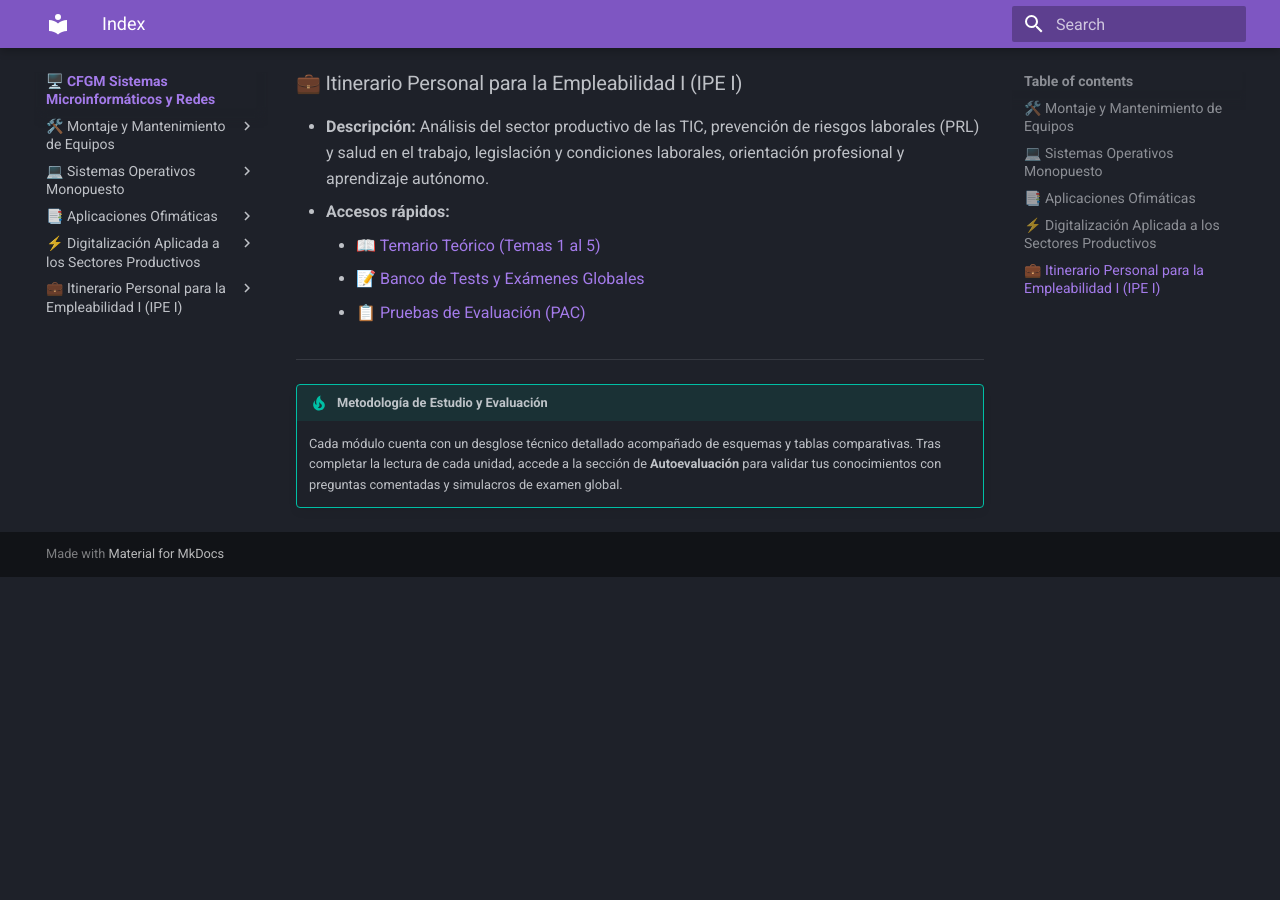
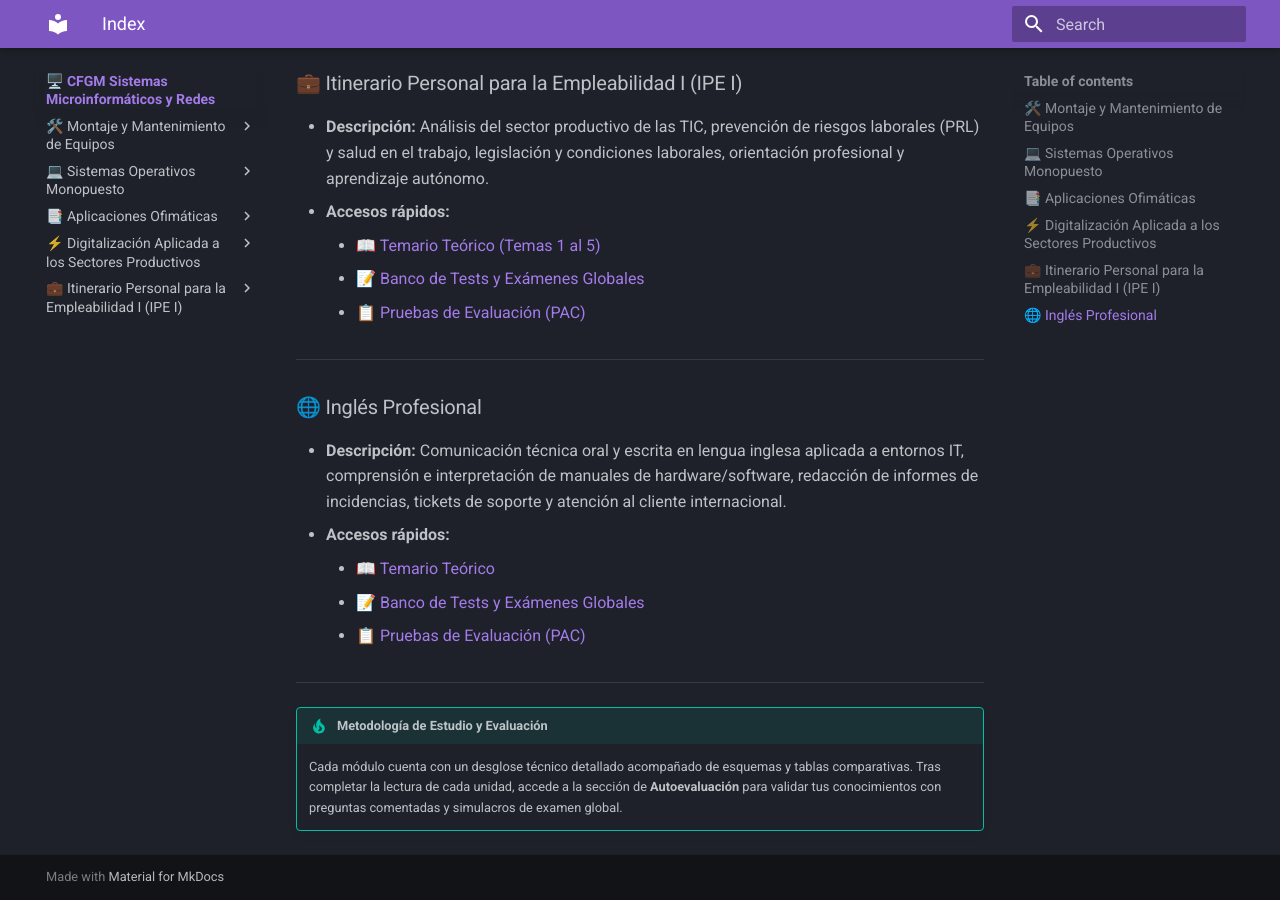
Before and after one commit to Beamspark/SMR-Apuntes, an MkDocs documentation site: the page built from docs/smr/index.md, in a window 1280 px wide and 900 px high, scrolled down 1780 px. Built offline with MkDocs 1.6.1 and Material for MkDocs 9.7.7, drawn with Linux system fonts in a browser that asks for light colours; before the commit the page ends 2357 px from its top, so only the background shows below that.

Commit message:
Update index.md

```diff
--- a/docs/smr/index.md
+++ b/docs/smr/index.md
@@ -53,5 +53,14 @@ Este espacio está concebido como una base de conocimiento estructurada, con esq
 
 ---
 
+### 🌐 Inglés Profesional
+* **Descripción:** Comunicación técnica oral y escrita en lengua inglesa aplicada a entornos IT, comprensión e interpretación de manuales de hardware/software, redacción de informes de incidencias, tickets de soporte y atención al cliente internacional.
+* **Accesos rápidos:**
+    * [📖 Temario Teórico](ingles/index.md)
+    * [📝 Banco de Tests y Exámenes Globales](ingles/test/index.md)
+    * [📋 Pruebas de Evaluación (PAC)](ingles/pac/index.md)
+
+---
+
 !!! tip "Metodología de Estudio y Evaluación"
     Cada módulo cuenta con un desglose técnico detallado acompañado de esquemas y tablas comparativas. Tras completar la lectura de cada unidad, accede a la sección de **Autoevaluación** para validar tus conocimientos con preguntas comentadas y simulacros de examen global.
```
